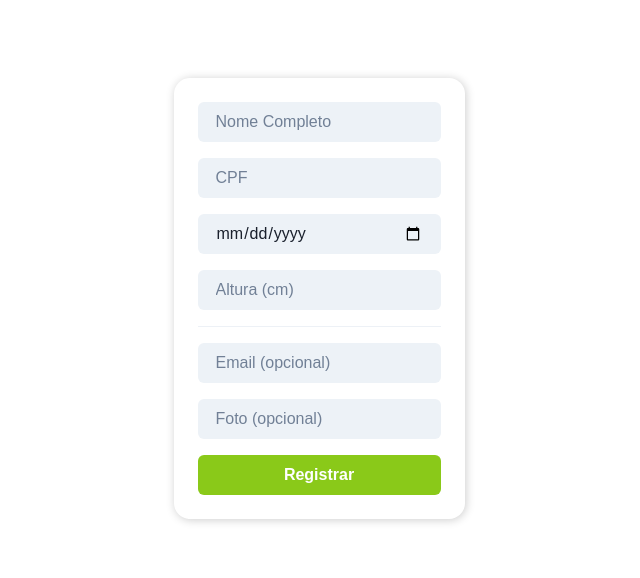
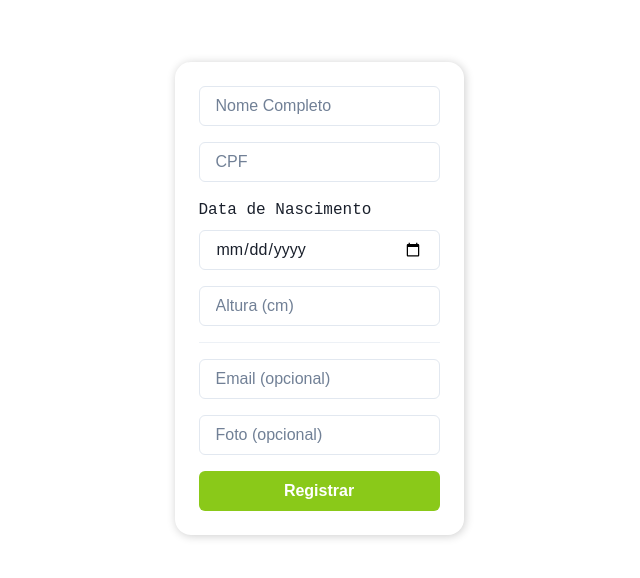
Before and after one commit to MatheusNSantiago/saude-simples, a Next.js app: page /signup in a window 1280 px wide. Shown: the part 102-680 px from the top of the page, without its empty margins (321-961 px from the left). Built offline with nearby package versions, Linux system fonts and the light colour scheme.

Commit message:
add new features to custom input

```diff
--- a/src/components/CustomInput.tsx
+++ b/src/components/CustomInput.tsx
@@ -4,6 +4,7 @@ import {
     InputGroup,
     InputLeftElement,
     FormControl,
+    InputRightAddon,
 } from "@chakra-ui/react";
 import { ReactNode } from "react";
 
@@ -11,8 +12,9 @@ type CustomInputProps = {
     onChange: CallableFunction;
     placeholder?: string;
     type?: React.HTMLInputTypeAttribute;
-    icon?: ReactNode;
-    formLabel?: string;
+    leftElement?: ReactNode;
+    rightElement?: ReactNode | string;
+    label?: string;
     isRequired?: boolean;
     isDisabled?: boolean;
 };
@@ -21,25 +23,38 @@ const CustomInput = ({
     placeholder,
     onChange,
     type = "text",
-    icon,
-    formLabel,
+    leftElement,
+    rightElement,
+    label,
     isRequired = false,
     isDisabled = false,
 }: CustomInputProps) => {
     return (
         <FormControl isDisabled={isDisabled} isRequired={isRequired}>
-            {formLabel && <FormLabel>{formLabel}</FormLabel>}
+            {label && <FormLabel fontFamily={"monospace"} children={label} />}
+
             <InputGroup>
-                {icon && (
-                    <InputLeftElement pointerEvents="none">
-                        {icon}
-                    </InputLeftElement>
+                {leftElement && (
+                    <InputLeftElement
+                        pointerEvents="none"
+                        children={leftElement}
+                    />
                 )}
                 <Input
                     type={type}
+                    variant="outline"
                     placeholder={placeholder}
                     onChange={(e) => onChange(e.target.value)}
                 />
+                {rightElement && (
+                    <InputRightAddon
+                        bg="blackAlpha.100"
+                        fontSize={"sm"}
+                        fontFamily={"monospace"}
+                        pointerEvents="none"
+                        children={rightElement}
+                    />
+                )}
             </InputGroup>
         </FormControl>
     );
--- a/src/pages/login.tsx
+++ b/src/pages/login.tsx
@@ -58,13 +58,13 @@ const Login: NextPage = () => {
                         placeholder="CPF"
                         onChange={setCpf}
                         type={"number"}
-                        icon={<FaRegIdCard />}
+                        leftElement={<FaRegIdCard />}
                     />
                     <CustomInput
                         placeholder="Senha"
                         type="password"
                         onChange={setCpf}
-                        icon={<FaLock />}
+                        leftElement={<FaLock />}
                         isDisabled
                     />
                     <Checkbox>Continuar conectado?</Checkbox>
```
